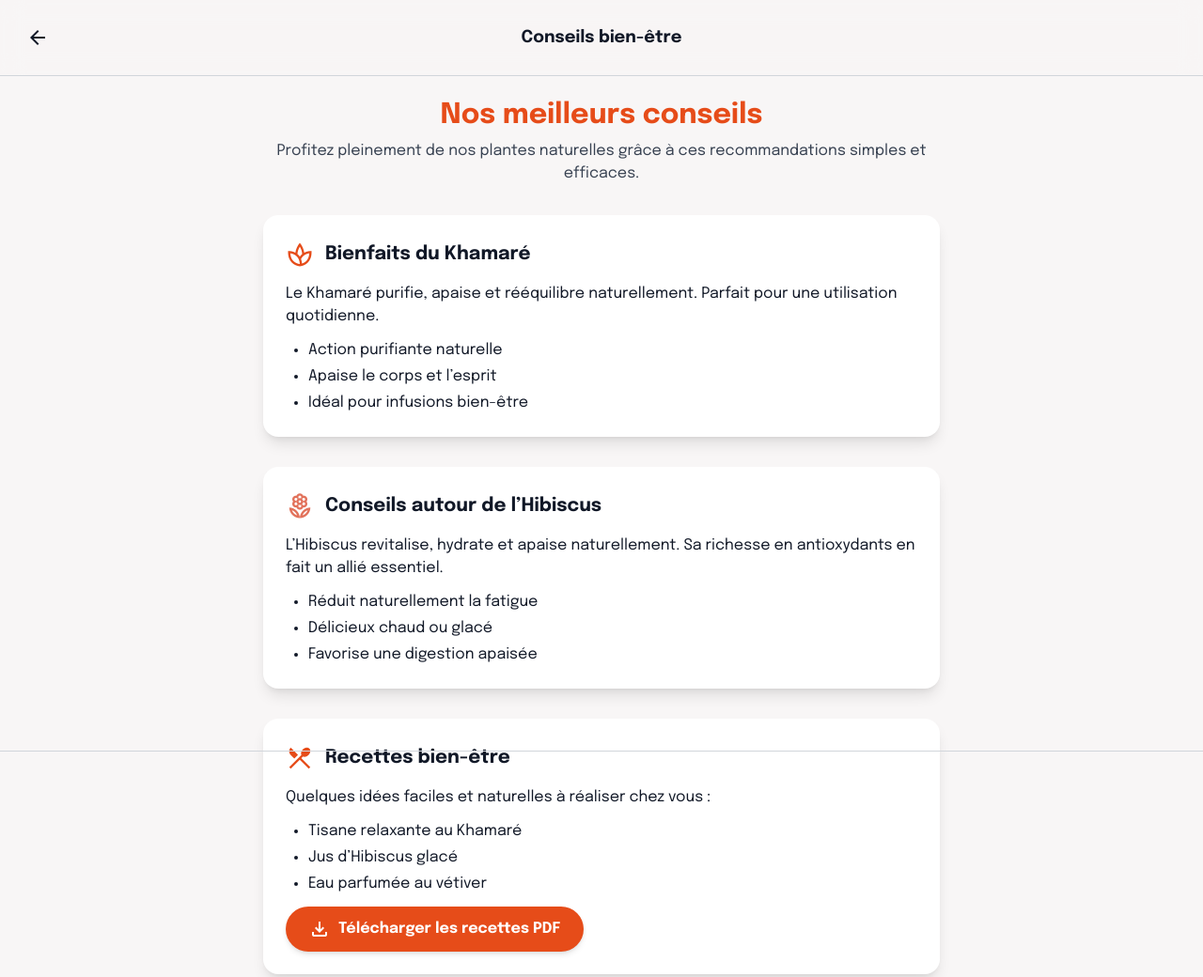
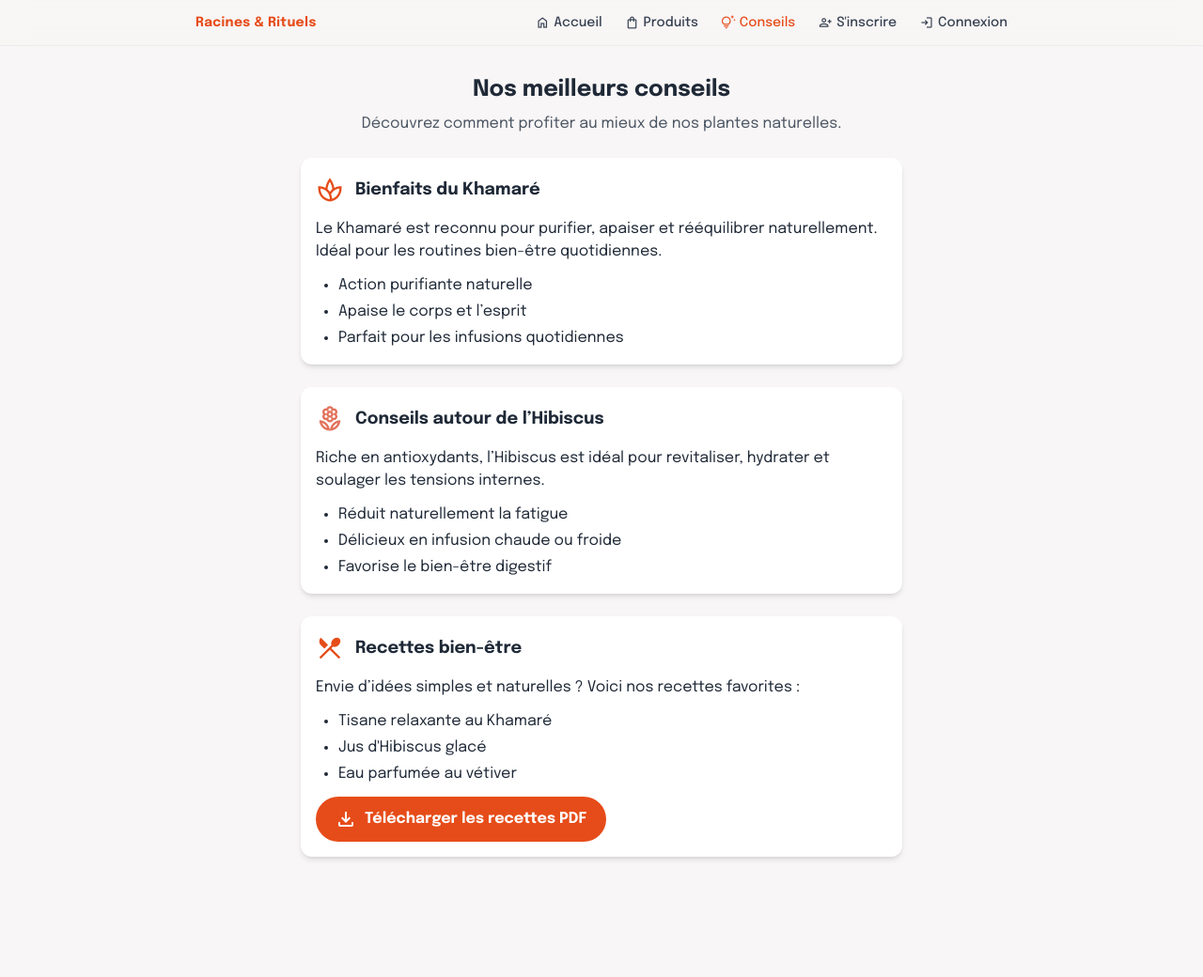
Before and after one commit to RacinesEtRituels/racinesetrituels, a plain HTML site: page conseil.html in a window 1280 px wide. Shown: the top 1040 px of the page at 94% size. After the commit the page ends 928 px from the top, so only its background shows below. Drawn offline with nearby package versions, Linux system fonts and the light colour scheme.

Commit message:
Update conseil.html

```diff
--- a/conseil.html
+++ b/conseil.html
@@ -1,10 +1,11 @@
 <!DOCTYPE html>
 <html class="light" lang="fr">
+
 <head>
   <meta charset="utf-8" />
   <meta name="viewport" content="width=device-width, initial-scale=1.0" />
 
-  <!-- SEO -->
+  <!-- 🧠 SEO -->
   <title>Conseils Bien-Être — Racines & Rituels</title>
   <meta name="description" content="Découvrez nos conseils bien-être : utilisation du Khamaré, Hibiscus, recettes santé et astuces naturelles.">
   <meta name="robots" content="index, follow">
@@ -15,16 +16,17 @@
   <meta property="og:type" content="website">
   <meta property="og:image" content="https://tondomaine.com/images/conseils.webp">
 
-  <!-- Twitter -->
+  <!-- Twitter Cards -->
   <meta name="twitter:card" content="summary_large_image">
 
-  <!-- Tailwind -->
+  <!-- TailwindCSS -->
   <script src="https://cdn.tailwindcss.com?plugins=forms,container-queries"></script>
 
   <!-- Polices -->
   <link href="https://fonts.googleapis.com/css2?family=Epilogue:wght@400;500;700&display=swap" rel="stylesheet" />
   <link href="https://fonts.googleapis.com/css2?family=Material+Symbols+Outlined" rel="stylesheet" />
 
+  <!-- Thème Tailwind -->
   <script>
     tailwind.config = {
       darkMode: "class",
@@ -53,83 +55,99 @@
   </style>
 </head>
 
-<body class="bg-background-light dark:bg-background-dark text-gray-900 dark:text-white">
+<body class="bg-background-light dark:bg-background-dark text-gray-800 dark:text-white">
+
+  <!-- 🌿 MENU HAUT ÉLÉGANT -->
+  <header class="fixed top-0 left-0 right-0 z-30 bg-background-light/70 dark:bg-background-dark/70 backdrop-blur-md border-b border-gray-300/30 dark:border-gray-700/30">
+    <nav class="max-w-4xl mx-auto flex items-center justify-between px-4 py-3 text-sm font-medium">
+
+      <!-- Logo -->
+      <a href="index.html" class="text-primary font-bold tracking-wide hover:opacity-75 transition">
+        Racines & Rituels
+      </a>
+
+      <!-- Liens -->
+      <div class="flex items-center gap-6 text-gray-700 dark:text-gray-300">
+        <a href="index.html" class="hover:text-primary transition flex items-center gap-1">
+          <span class="material-symbols-outlined text-base">home</span>Accueil
+        </a>
+        <a href="produits.html" class="hover:text-primary transition flex items-center gap-1">
+          <span class="material-symbols-outlined text-base">shopping_bag</span>Produits
+        </a>
+        <a href="conseil.html" class="text-primary flex items-center gap-1">
+          <span class="material-symbols-outlined text-base">tips_and_updates</span>Conseils
+        </a>
+        <a href="inscription.html" class="hover:text-primary transition flex items-center gap-1">
+          <span class="material-symbols-outlined text-base">person_add</span>S'inscrire
+        </a>
+        <a href="connexion.html" class="hover:text-primary transition flex items-center gap-1">
+          <span class="material-symbols-outlined text-base">login</span>Connexion
+        </a>
+      </div>
+    </nav>
+  </header>
+
+  <!-- Décalage pour que le contenu ne passe pas sous le menu -->
+  <div class="h-[64px]"></div>
 
   <div class="min-h-screen flex flex-col">
 
-    <!-- HEADER -->
-    <header class="sticky top-0 z-20 flex items-center justify-between p-4 bg-background-light/80 dark:bg-background-dark/80 backdrop-blur-md border-b border-gray-300 dark:border-gray-700">
-      <a href="index.html" class="flex size-12 items-center justify-center hover:opacity-80 transition">
-        <span class="material-symbols-outlined">arrow_back</span>
-      </a>
-      <h1 class="text-lg font-bold flex-1 text-center pr-12">Conseils bien-être</h1>
-    </header>
+    <!-- CONTENU CENTRAL -->
+    <main class="flex-1 p-4 max-w-2xl w-full mx-auto space-y-6">
 
-    <!-- CONTENU CENTRÉ -->
-    <main class="flex-1 px-6 py-6 w-full max-w-3xl mx-auto space-y-8">
-
-      <!-- INTRO -->
+      <!-- Section d'intro -->
       <section class="text-center space-y-2">
-        <h2 class="text-3xl font-bold text-primary">Nos meilleurs conseils</h2>
-        <p class="text-gray-700 dark:text-gray-300">
-          Profitez pleinement de nos plantes naturelles grâce à ces recommandations simples et efficaces.
-        </p>
+        <h2 class="text-2xl font-bold">Nos meilleurs conseils</h2>
+        <p class="text-gray-600 dark:text-gray-300">Découvrez comment profiter au mieux de nos plantes naturelles.</p>
       </section>
 
-      <!-- CARTE : KHAMARÉ -->
-      <section class="p-6 bg-white dark:bg-background-dark/40 rounded-2xl shadow-lg space-y-3">
+      <!-- Carte 1 : Khamaré -->
+      <section class="p-4 bg-white dark:bg-background-dark/40 rounded-xl shadow-md space-y-3">
         <div class="flex items-center gap-3">
           <span class="material-symbols-outlined text-3xl text-primary">spa</span>
-          <h3 class="text-xl font-bold">Bienfaits du Khamaré</h3>
+          <h3 class="text-lg font-bold">Bienfaits du Khamaré</h3>
         </div>
-
         <p>
-          Le Khamaré purifie, apaise et rééquilibre naturellement. Parfait pour une utilisation quotidienne.
+          Le Khamaré est reconnu pour purifier, apaiser et rééquilibrer naturellement. Idéal pour les routines bien-être quotidiennes.
         </p>
-
         <ul class="list-disc ml-6 space-y-1">
           <li>Action purifiante naturelle</li>
           <li>Apaise le corps et l’esprit</li>
-          <li>Idéal pour infusions bien-être</li>
+          <li>Parfait pour les infusions quotidiennes</li>
         </ul>
       </section>
 
-      <!-- CARTE : HIBISCUS -->
-      <section class="p-6 bg-white dark:bg-background-dark/40 rounded-2xl shadow-lg space-y-3">
+      <!-- Carte 2 : Hibiscus -->
+      <section class="p-4 bg-white dark:bg-background-dark/40 rounded-xl shadow-md space-y-3">
         <div class="flex items-center gap-3">
           <span class="material-symbols-outlined text-3xl text-terracotta">local_florist</span>
-          <h3 class="text-xl font-bold">Conseils autour de l’Hibiscus</h3>
+          <h3 class="text-lg font-bold">Conseils autour de l’Hibiscus</h3>
         </div>
-
         <p>
-          L’Hibiscus revitalise, hydrate et apaise naturellement. Sa richesse en antioxydants en fait un allié essentiel.
+          Riche en antioxydants, l’Hibiscus est idéal pour revitaliser, hydrater et soulager les tensions internes.
         </p>
-
         <ul class="list-disc ml-6 space-y-1">
           <li>Réduit naturellement la fatigue</li>
-          <li>Délicieux chaud ou glacé</li>
-          <li>Favorise une digestion apaisée</li>
+          <li>Délicieux en infusion chaude ou froide</li>
+          <li>Favorise le bien-être digestif</li>
         </ul>
       </section>
 
-      <!-- CARTE : RECETTES -->
-      <section class="p-6 bg-white dark:bg-background-dark/40 rounded-2xl shadow-lg space-y-3">
+      <!-- Carte 3 : Recettes -->
+      <section class="p-4 bg-white dark:bg-background-dark/40 rounded-xl shadow-md space-y-3">
         <div class="flex items-center gap-3">
           <span class="material-symbols-outlined text-3xl text-primary">restaurant_menu</span>
-          <h3 class="text-xl font-bold">Recettes bien-être</h3>
+          <h3 class="text-lg font-bold">Recettes bien-être</h3>
         </div>
-
-        <p>
-          Quelques idées faciles et naturelles à réaliser chez vous :
-        </p>
+        <p>Envie d’idées simples et naturelles ? Voici nos recettes favorites :</p>
 
         <ul class="list-disc ml-6 space-y-1">
           <li>Tisane relaxante au Khamaré</li>
-          <li>Jus d’Hibiscus glacé</li>
+          <li>Jus d'Hibiscus glacé</li>
           <li>Eau parfumée au vétiver</li>
         </ul>
 
-        <a href="#" class="inline-flex items-center gap-2 px-6 py-3 rounded-full bg-primary text-white font-bold shadow-md hover:bg-primary/90 transition">
+        <a href="#" class="inline-flex items-center gap-2 py-3 px-5 rounded-full bg-primary text-white font-bold hover:bg-primary/90 transition">
           <span class="material-symbols-outlined">download</span>
           Télécharger les recettes PDF
         </a>
@@ -137,27 +155,6 @@
 
     </main>
 
-    <!-- FOOTER -->
-    <footer class="sticky bottom-0 bg-background-light/80 dark:bg-background-dark/80 backdrop-blur-md border-t border-gray-300 dark:border-gray-700">
-      <nav class="flex justify-around py-2 md:hidden text-xs text-gray-600 dark:text-gray-400">
-        <a href="index.html" class="flex flex-col items-center hover:text-primary">
-          <span class="material-symbols-outlined text-2xl">home</span>Accueil
-        </a>
-        <a href="produits.html" class="flex flex-col items-center hover:text-primary">
-          <span class="material-symbols-outlined text-2xl">local_mall</span>Produits
-        </a>
-        <a href="assistantIA.html" class="flex flex-col items-center hover:text-primary">
-          <span class="material-symbols-outlined text-2xl">psychology</span>Assistant
-        </a>
-        <a href="panier.html" class="flex flex-col items-center hover:text-primary">
-          <span class="material-symbols-outlined text-2xl">shopping_cart</span>Panier
-        </a>
-        <a href="connexion.html" class="flex flex-col items-center hover:text-primary">
-          <span class="material-symbols-outlined text-2xl">person</span>Profil
-        </a>
-      </nav>
-    </footer>
-
   </div>
 </body>
 </html>
```
